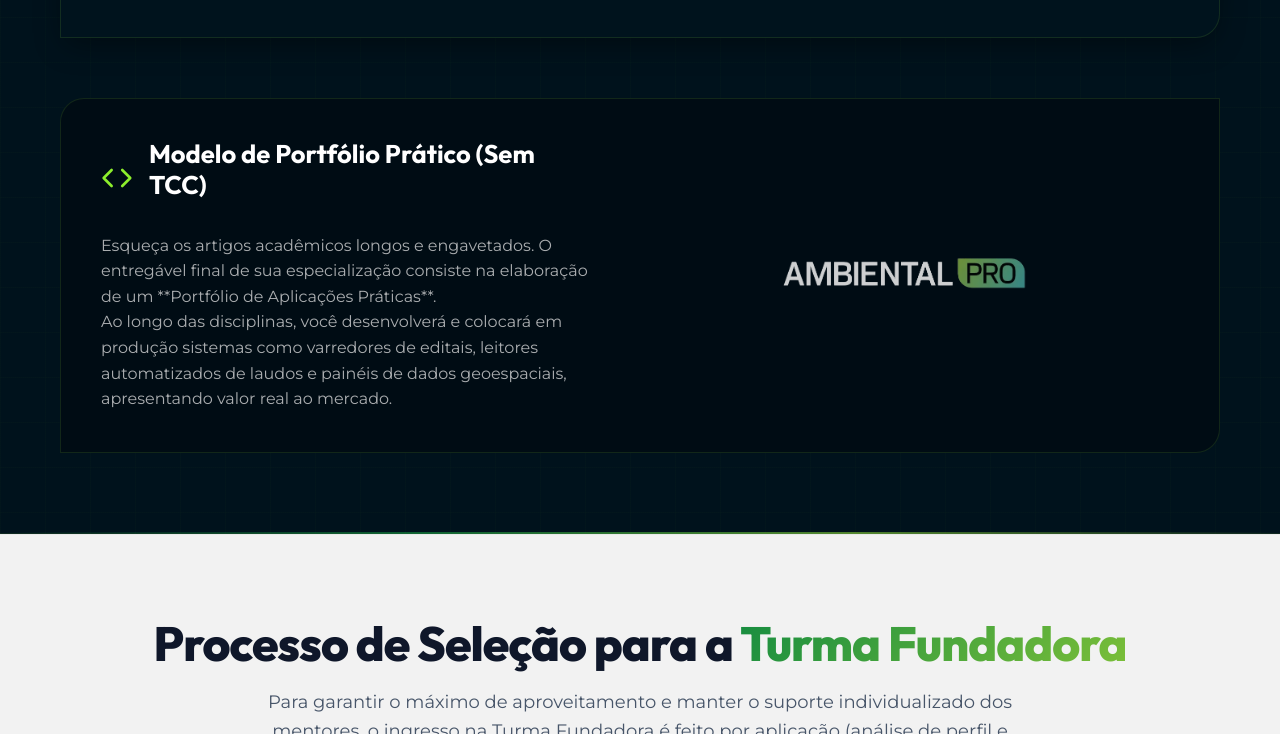
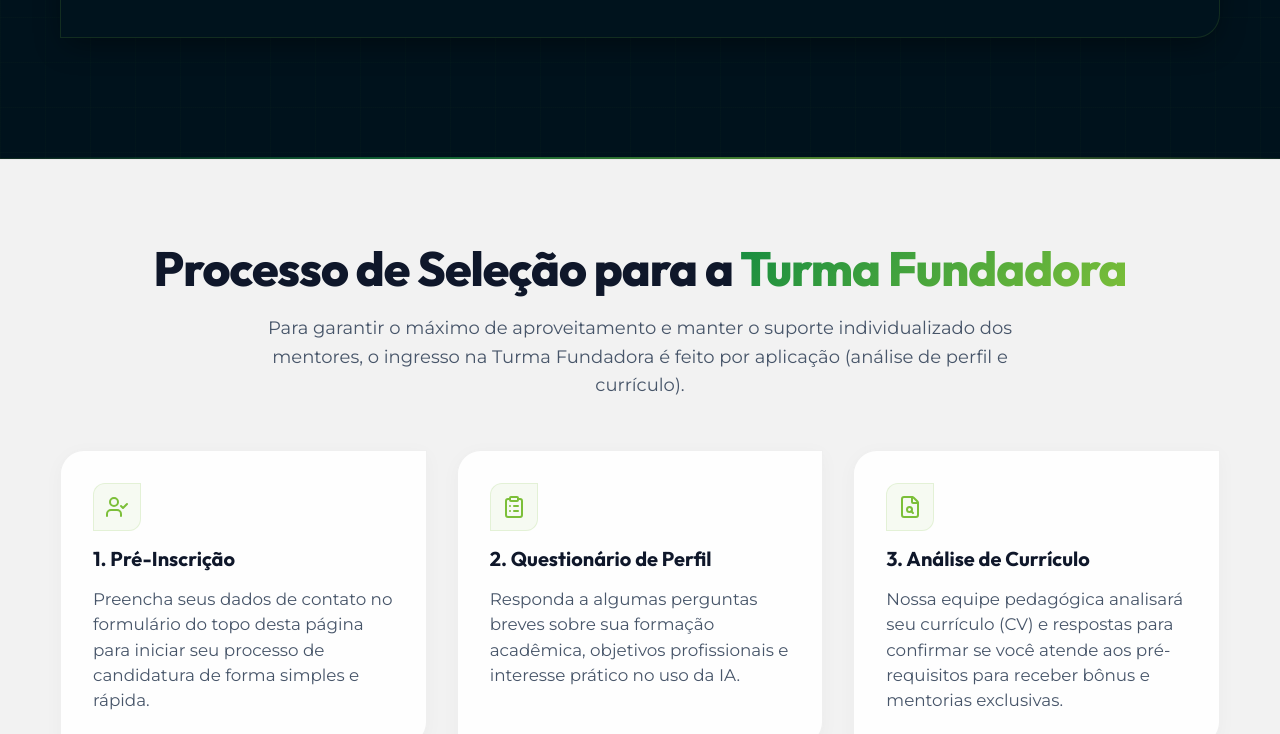
Before and after one commit to henriquegsantos149/turma-fundadora-iama, a website built with Vite: page index.html in a window 1280 px wide. Shown: the part 4672-5406 px from the top of the page. Built offline with nearby package versions, Linux system fonts and the light colour scheme.

Commit message:
feat: remove the portfólio prático card from MEC section

```diff
--- a/index.html
+++ b/index.html
@@ -483,22 +483,6 @@
           </div>
         </div>
 
-        <!-- Card 2: Modelo de Conclusão Prático (Escuro) -->
-        <div class="certificate-mockup-section reveal delay-2">
-          <div class="cert-card" style="background-color: #000c14; border: 1px solid var(--color-border);">
-            <div class="cert-text">
-              <div class="v-card-header" style="margin-bottom: 16px;">
-                <i data-lucide="code" class="v-icon" style="color: var(--color-accent);"></i>
-                <h3>Modelo de Portfólio Prático (Sem TCC)</h3>
-              </div>
-              <p>Esqueça os artigos acadêmicos longos e engavetados. O entregável final de sua especialização consiste na elaboração de um **Portfólio de Aplicações Práticas**.</p>
-              <p>Ao longo das disciplinas, você desenvolverá e colocará em produção sistemas como varredores de editais, leitores automatizados de laudos e painéis de dados geoespaciais, apresentando valor real ao mercado.</p>
-            </div>
-            <div class="crea-image-container" style="display: flex; justify-content: center; align-items: center;">
-              <img src="/logo-ambientalpro.webp" alt="Logo Ambiental Pro" class="partnership-logos" style="max-height: 80px; width: auto;">
-            </div>
-          </div>
-        </div>
       </div>
     </section>
 
```
